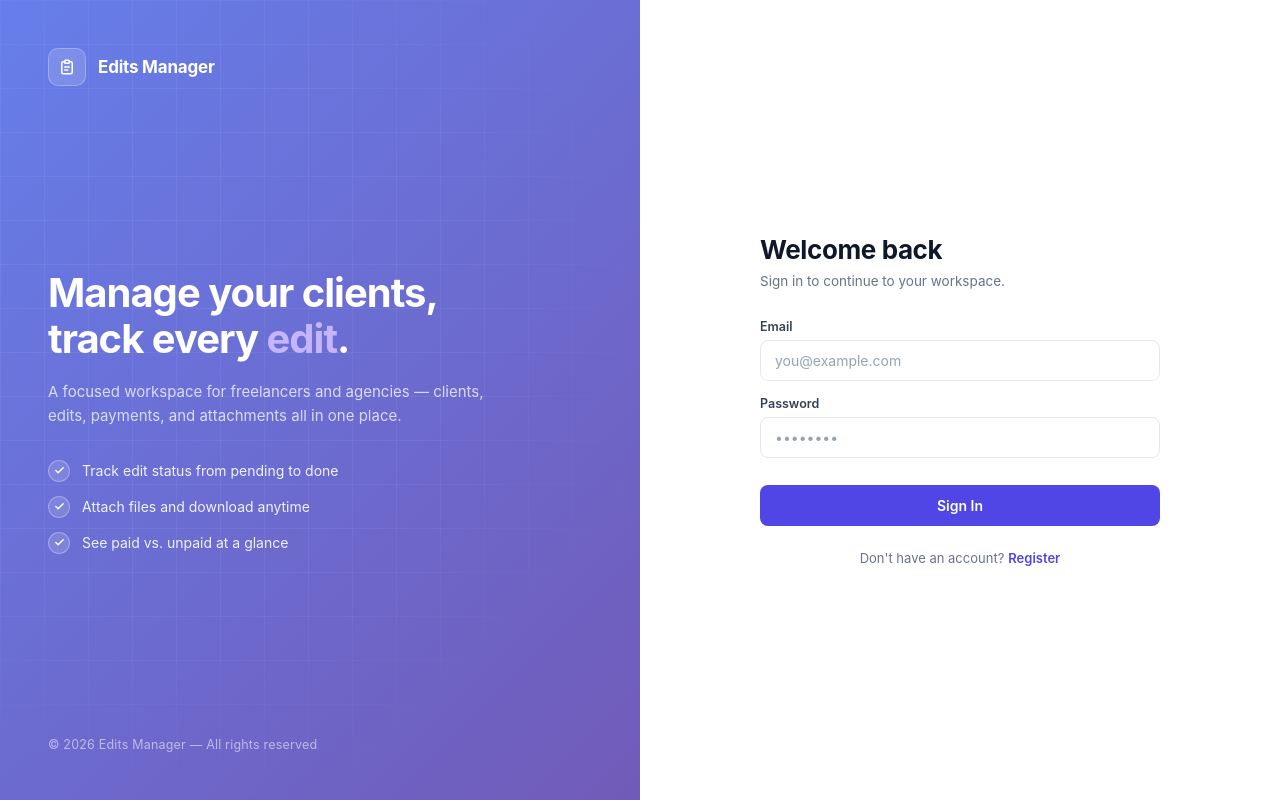
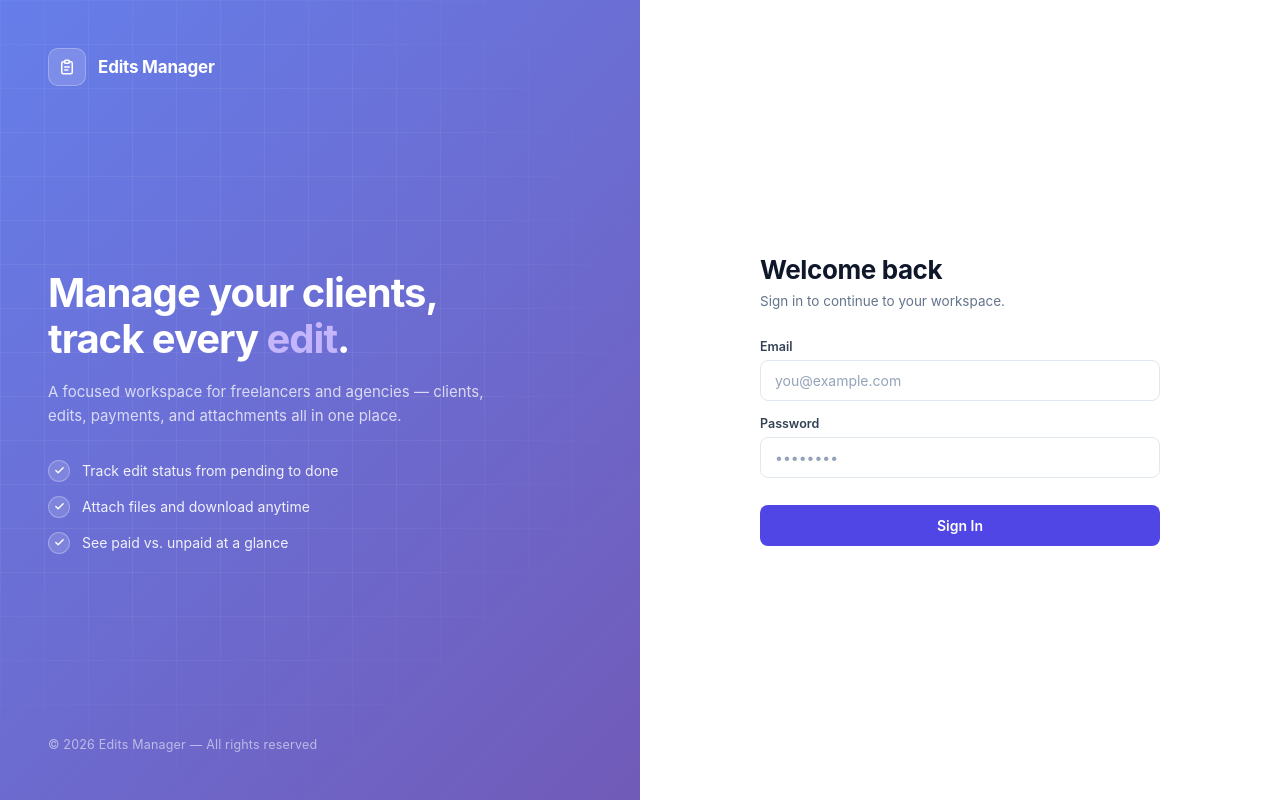
Before and after one commit to Husyn0/Client-Edits-Management, a React app in the folder frontend/: page /auth in a window 1280 px wide. Built offline with nearby package versions, Linux system fonts and the light colour scheme; the HTML template or start-up script is replaced by a standard one.

Commit message:
remove registration

```diff
--- a/frontend/src/pages/Auth.jsx
+++ b/frontend/src/pages/Auth.jsx
@@ -1,24 +1,19 @@
 import { useState } from 'react';
 import { useNavigate } from 'react-router-dom';
 import { useAuth } from '../context/AuthContext';
-// import '../styles/auth.scss';
 
 export default function Auth() {
-  const [mode, setMode] = useState('login');
-  const [form, setForm] = useState({
-    name: '', email: '', password: '', password_confirmation: ''
-  });
+  const [form, setForm] = useState({ email: '', password: '' });
   const [error, setError] = useState('');
   const [loading, setLoading] = useState(false);
-  const { login, register } = useAuth();
+  const { login } = useAuth();
   const navigate = useNavigate();
 
   const submit = async (e) => {
     e.preventDefault();
     setError(''); setLoading(true);
     try {
-      if (mode === 'login') await login(form.email, form.password);
-      else await register(form);
+      await login(form.email, form.password);
       navigate('/');
     } catch (err) {
       setError(err.response?.data?.message
@@ -28,11 +23,6 @@ export default function Auth() {
   };
 
   const update = (k, v) => setForm(f => ({ ...f, [k]: v }));
-
-  const switchMode = () => {
-    setMode(mode === 'login' ? 'register' : 'login');
-    setError('');
-  };
 
   return (
     <div className="auth-page">
@@ -78,28 +68,14 @@ export default function Auth() {
       {/* ---------- RIGHT: form ---------- */}
       <main className="auth-form-side">
         <div className="auth-card">
-          <h1>{mode === 'login' ? 'Welcome back' : 'Create your account'}</h1>
+          <h1>Welcome back</h1>
           <p className="subtitle">
-            {mode === 'login'
-              ? 'Sign in to continue to your workspace.'
-              : 'Start managing your clients and edits in minutes.'}
+            Sign in to continue to your workspace.
           </p>
 
           {error && <div className="error-box">{error}</div>}
 
           <form onSubmit={submit}>
-            {mode === 'register' && (
-              <div className="form-group">
-                <label>Name</label>
-                <input
-                  className="input"
-                  placeholder="John Doe"
-                  value={form.name}
-                  onChange={e => update('name', e.target.value)}
-                  required
-                />
-              </div>
-            )}
             <div className="form-group">
               <label>Email</label>
               <input
@@ -122,30 +98,10 @@ export default function Auth() {
                 required
               />
             </div>
-            {mode === 'register' && (
-              <div className="form-group">
-                <label>Confirm Password</label>
-                <input
-                  className="input"
-                  type="password"
-                  placeholder="••••••••"
-                  value={form.password_confirmation}
-                  onChange={e => update('password_confirmation', e.target.value)}
-                  required
-                />
-              </div>
-            )}
             <button className="btn btn-primary full" disabled={loading}>
-              {loading ? 'Please wait…' : (mode === 'login' ? 'Sign In' : 'Create Account')}
+              {loading ? 'Please wait…' : 'Sign In'}
             </button>
           </form>
-
-          <div className="switch-mode">
-            {mode === 'login' ? "Don't have an account?" : "Already have an account?"}
-            <a onClick={switchMode}>
-              {mode === 'login' ? 'Register' : 'Sign In'}
-            </a>
-          </div>
         </div>
       </main>
 
```
